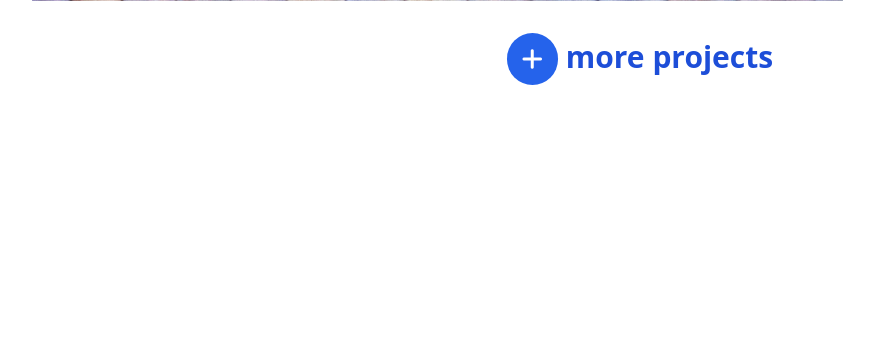
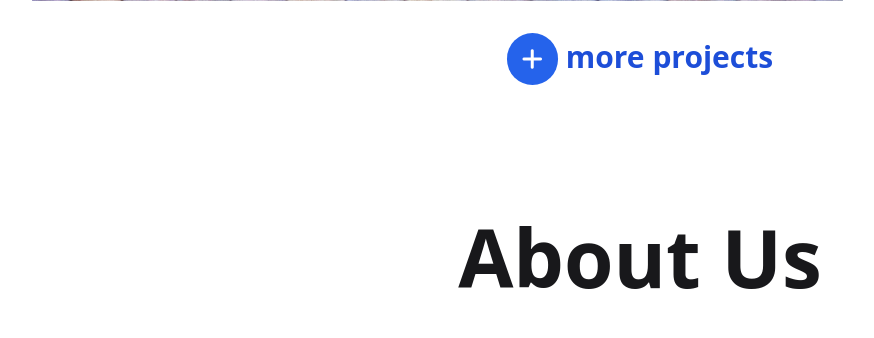
Before and after one commit to jakemerlin1133/architect2, a PHP site: page / in a window 1280 px wide. Shown: the part 3884-4222 px from the top of the page, without its empty margins (0-874 px from the left). Before the commit the page ends 3969 px from the top, so only its background shows below. Run offline with PHP 8.4, Linux system fonts and the light colour scheme; some libraries are stand-ins or nearby versions.

Commit message:
coded added

```diff
--- a/index.php
+++ b/index.php
@@ -43,7 +43,7 @@
 
 
                     <li>
-                        <a href="team.php">Team</a>
+                        <a href="team.php">Aboust Us</a>
                     </li>
 
 
@@ -76,7 +76,7 @@
             </li>
 
             <li>
-                <a href="team.php">Team</a>
+                <a href="team.php">About Us</a>
             </li>
 
             <li>
@@ -313,9 +313,19 @@
     </div>
 
     <div class="text-center">
-    <h1 class="text-white max-[1023px]:mt-[3%] mb-[5%]"><i class=" fa-solid fa-plus bg-blue-600 rounded-full .... max-[1023px]:text-sm max-[1023px]:py-[4px] max-[1023px]:px-[8px] .... min-[1024px]:text-2xl min-[1024px]:py-[10px] min-[1024px]:px-[15px]"></i><a href=""><span class="text-blue-700 ml-[8px] text-3xl font-bold hover:text-blue-400 cursor-pointer">more projects</span></a></h1>
+        <h1 class="text-white max-[1023px]:mt-[3%] mb-[5%]"><i class=" fa-solid fa-plus bg-blue-600 rounded-full .... max-[1023px]:text-sm max-[1023px]:py-[4px] max-[1023px]:px-[8px] .... min-[1024px]:text-2xl min-[1024px]:py-[10px] min-[1024px]:px-[15px]"></i><a href=""><span class="text-blue-700 ml-[8px] text-3xl font-bold hover:text-blue-400 cursor-pointer">more projects</span></a></h1>
     </div>
 
+
+
+    <!-- About Us -->
+    <div class="text-zinc-900 font-bold text-center .... max-[767px]:text-[2.7rem] max-[767px]:mb-[0.5rem] .... min-[768px]:text-[4.5rem] min-[768px]:mb-[1.5rem] .... min-[1024px]:text-[5em] min-[1024px]:mt-[7rem]">
+        About Us
+    </div>
+
+    <div id="block-background" class="w-full .... max-[320px]:h-[13rem] .... min-[320px]:h-[13rem] .... min-[1024px]:h-[25rem]">
+asdasdasd
+    </div>
 
     <div class="h-[100vh]">
 
--- a/style.css
+++ b/style.css
@@ -10,6 +10,12 @@
     transition: 0.7s;
     top: 0;
 }
+
+#block-background {
+   background-image: url('Architect_files/images/blocks.jpg');
+   background-size: cover;
+   background-position: center;
+ }
 
 
 
@@ -222,7 +228,6 @@ position: fixed;
     grid-template-columns: 2fr 1fr;
  }
 
-
  }
 
 /* video */
```
Also changed, not shown: 1 other file.
